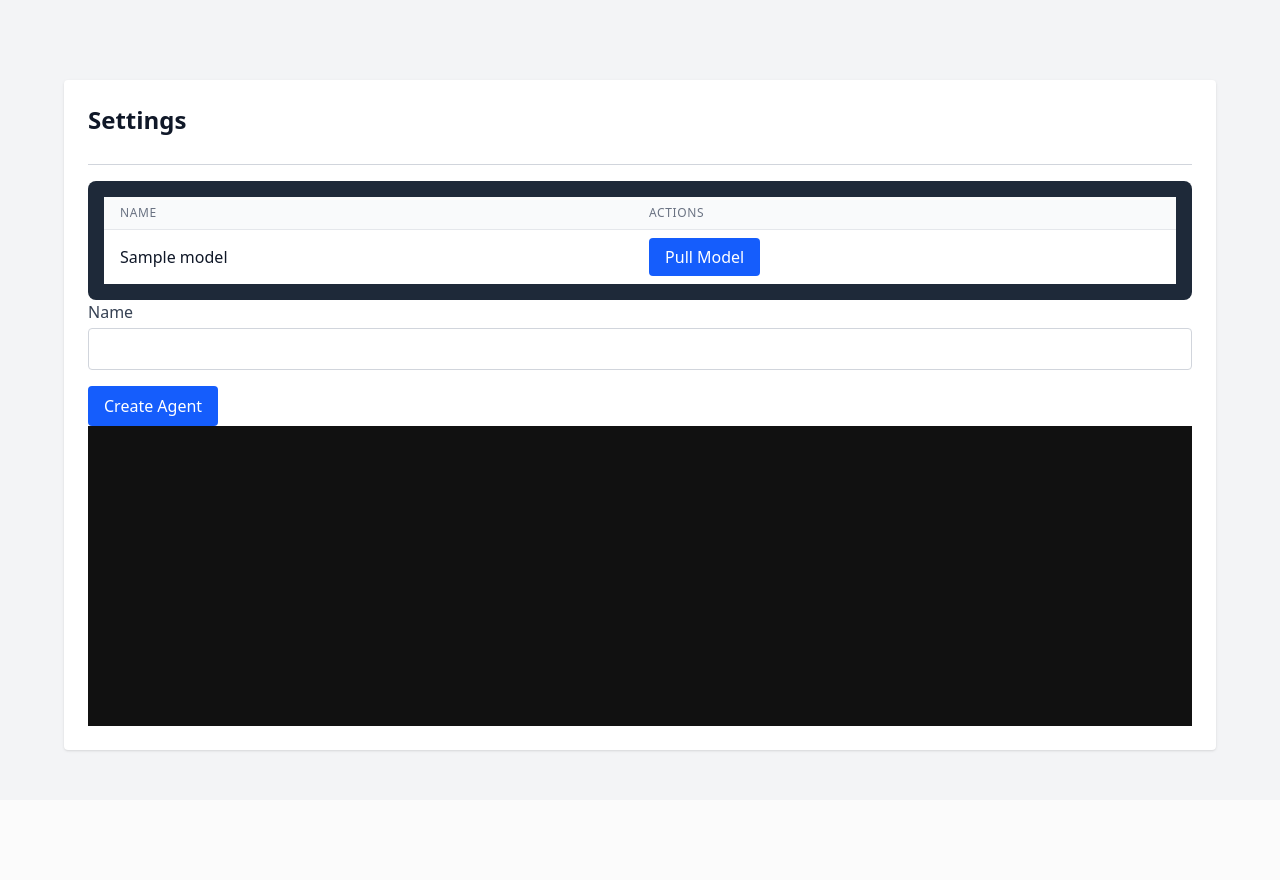
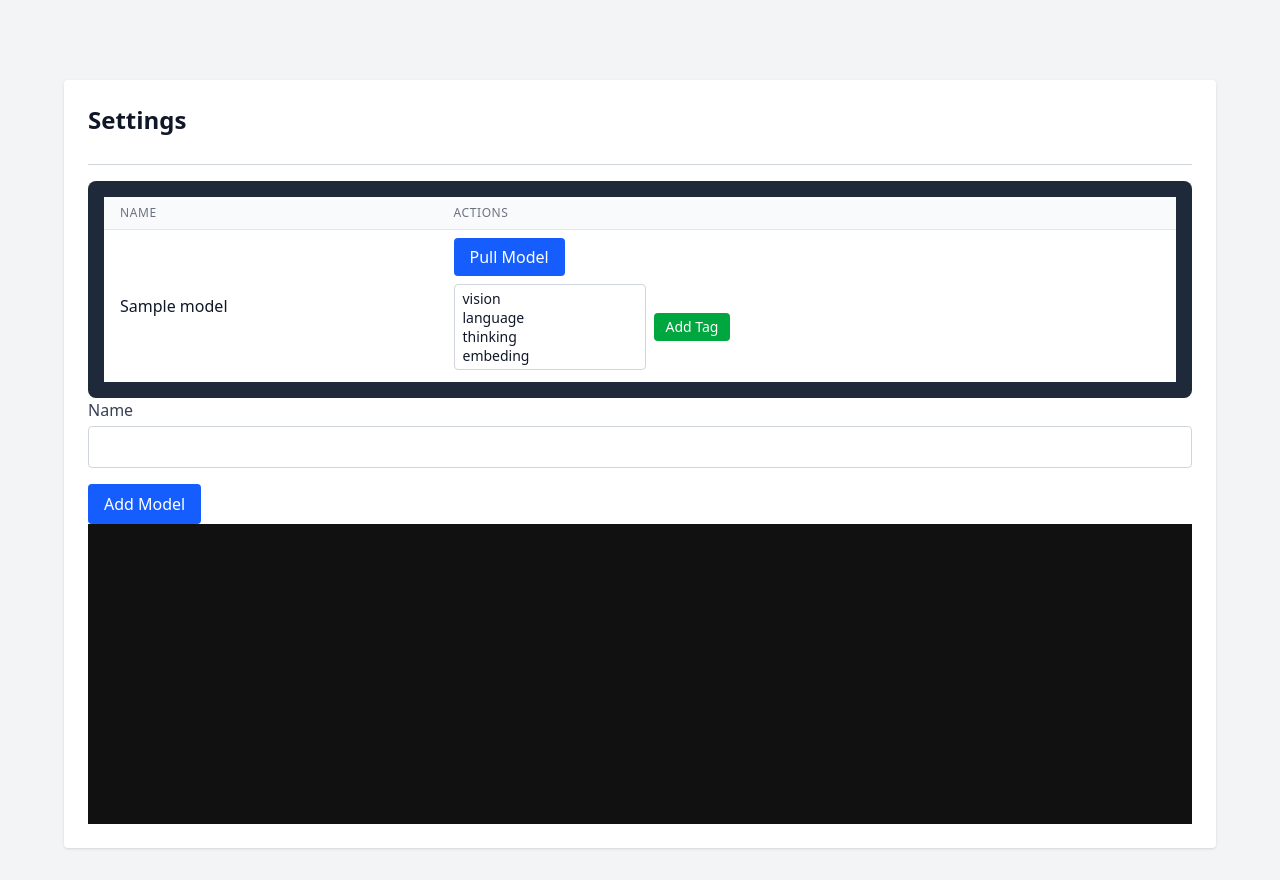
Before and after one commit to JackFurby/partially-aware-assistant, a Flask app: template partially_aware_app/templates/settings/edit_agent.html in a window 1280 px wide. Before the commit the page ends 752 px from the top, so only its background shows below. Run offline with Flask 3, Linux system fonts and the light colour scheme; tables that the repository leaves empty hold one stand-in row (values such as "Sample post"); the template is opened without the code that fills it: values that come from a table or form of the project are taken from there, most other values are stand-ins (such as "Sample title", 1, 10 or a date in 2020); some libraries are stand-ins or nearby versions.

Commit message:
added tags to models

```diff
--- a/partially_aware_app/settings/forms.py
+++ b/partially_aware_app/settings/forms.py
@@ -1,5 +1,5 @@
 from flask_wtf import FlaskForm
-from wtforms import StringField, SubmitField, TextAreaField
+from wtforms import StringField, SubmitField, TextAreaField, HiddenField, SelectMultipleField
 from wtforms.validators import DataRequired, Email, ValidationError
 from flask_security import SQLAlchemyUserDatastore
 from partially_aware_app import db
@@ -28,3 +28,15 @@
 class SystemRAGQueryForm(FlaskForm):
 	query_template = TextAreaField("Query Template (must include '[context]' and '[query]')", validators=[DataRequired()])
 	submit = SubmitField('Update')
+
+
+class ModelTagForm(FlaskForm):
+	model_name = StringField('Model Name', validators=[DataRequired()])
+
+	tags = SelectMultipleField(
+		"Tags",
+		choices=["vision", "language", "thinking", "embeding"],
+		validators=[DataRequired()],
+	)
+
+	submit = SubmitField("Add Tag")
--- a/partially_aware_app/static/src/output.css
+++ b/partially_aware_app/static/src/output.css
@@ -15,6 +15,8 @@
     --color-red-900: oklch(39.6% 0.141 25.723);
     --color-yellow-500: oklch(79.5% 0.184 86.047);
     --color-green-500: oklch(72.3% 0.219 149.579);
+    --color-green-600: oklch(62.7% 0.194 149.214);
+    --color-green-700: oklch(52.7% 0.154 150.069);
     --color-blue-50: oklch(97% 0.014 254.604);
     --color-blue-100: oklch(93.2% 0.032 255.585);
     --color-blue-200: oklch(88.2% 0.059 254.128);
@@ -359,6 +361,9 @@
   .w-44 {
     width: calc(var(--spacing) * 44);
   }
+  .w-48 {
+    width: calc(var(--spacing) * 48);
+  }
   .w-64 {
     width: calc(var(--spacing) * 64);
   }
@@ -609,6 +632,9 @@
   .bg-green-500 {
     background-color: var(--color-green-500);
   }
+  .bg-green-600 {
+    background-color: var(--color-green-600);
+  }
   .bg-red-100 {
     background-color: var(--color-red-100);
   }
@@ -913,6 +952,13 @@
       }
     }
   }
+  .hover\:bg-green-700 {
+    &:hover {
+      @media (hover: hover) {
+        background-color: var(--color-green-700);
+      }
+    }
+  }
   .hover\:bg-red-700 {
     &:hover {
       @media (hover: hover) {
@@ -992,6 +1038,11 @@
   .focus\:ring-blue-500 {
     &:focus {
       --tw-ring-color: var(--color-blue-500);
+    }
+  }
+  .focus\:ring-green-500 {
+    &:focus {
+      --tw-ring-color: var(--color-green-500);
     }
   }
   .focus\:ring-indigo-500 {
@@ -1082,6 +1133,26 @@
       }
     }
   }
+}
+@property --tw-rotate-x {
+  syntax: "*";
+  inherits: false;
+}
+@property --tw-rotate-y {
+  syntax: "*";
+  inherits: false;
+}
+@property --tw-rotate-z {
+  syntax: "*";
+  inherits: false;
+}
+@property --tw-skew-x {
+  syntax: "*";
+  inherits: false;
+}
+@property --tw-skew-y {
+  syntax: "*";
+  inherits: false;
 }
 @property --tw-space-y-reverse {
   syntax: "*";
@@ -1180,9 +1251,72 @@
   inherits: false;
   initial-value: 0 0 #0000;
 }
+@property --tw-outline-style {
+  syntax: "*";
+  inherits: false;
+  initial-value: solid;
+}
+@property --tw-blur {
+  syntax: "*";
+  inherits: false;
+}
+@property --tw-brightness {
+  syntax: "*";
+  inherits: false;
+}
+@property --tw-contrast {
+  syntax: "*";
+  inherits: false;
+}
+@property --tw-grayscale {
+  syntax: "*";
+  inherits: false;
+}
+@property --tw-hue-rotate {
+  syntax: "*";
+  inherits: false;
+}
+@property --tw-invert {
+  syntax: "*";
+  inherits: false;
+}
+@property --tw-opacity {
+  syntax: "*";
+  inherits: false;
+}
+@property --tw-saturate {
+  syntax: "*";
+  inherits: false;
+}
+@property --tw-sepia {
+  syntax: "*";
+  inherits: false;
+}
+@property --tw-drop-shadow {
+  syntax: "*";
+  inherits: false;
+}
+@property --tw-drop-shadow-color {
+  syntax: "*";
+  inherits: false;
+}
+@property --tw-drop-shadow-alpha {
+  syntax: "<percentage>";
+  inherits: false;
+  initial-value: 100%;
+}
+@property --tw-drop-shadow-size {
+  syntax: "*";
+  inherits: false;
+}
 @layer properties {
   @supports ((-webkit-hyphens: none) and (not (margin-trim: inline))) or ((-moz-orient: inline) and (not (color:rgb(from red r g b)))) {
     *, ::before, ::after, ::backdrop {
+      --tw-rotate-x: initial;
+      --tw-rotate-y: initial;
+      --tw-rotate-z: initial;
+      --tw-skew-x: initial;
+      --tw-skew-y: initial;
       --tw-space-y-reverse: 0;
       --tw-space-x-reverse: 0;
       --tw-divide-y-reverse: 0;
@@ -1204,6 +1338,20 @@
       --tw-ring-offset-width: 0px;
       --tw-ring-offset-color: #fff;
       --tw-ring-offset-shadow: 0 0 #0000;
+      --tw-outline-style: solid;
+      --tw-blur: initial;
+      --tw-brightness: initial;
+      --tw-contrast: initial;
+      --tw-grayscale: initial;
+      --tw-hue-rotate: initial;
+      --tw-invert: initial;
+      --tw-opacity: initial;
+      --tw-saturate: initial;
+      --tw-sepia: initial;
+      --tw-drop-shadow: initial;
+      --tw-drop-shadow-color: initial;
+      --tw-drop-shadow-alpha: 100%;
+      --tw-drop-shadow-size: initial;
     }
   }
 }
--- a/partially_aware_app/templates/settings/edit_agent.html
+++ b/partially_aware_app/templates/settings/edit_agent.html
@@ -25,6 +25,24 @@
 								<button data-agent="{{ model.agent_id }}" data-model="{{ model.model_name }}" class="pull-btn bg-blue-600 text-white px-4 py-2 rounded hover:bg-blue-700 focus:outline-none focus:ring-2 focus:ring-blue-500">
 									Pull Model
 								</button>
+
+								<form method="POST" class="flex items-center gap-2 mt-2" action="{{ url_for('settings.add_model_tag', id=model.agent_id) }}">
+									{{ tag_form.hidden_tag() }}
+
+									{{ tag_form.model_name(value=model.model_name, type="hidden") }}
+
+									{{ tag_form.tags(class="block w-48 px-2 py-1 border border-gray-300 rounded text-sm focus:outline-none focus:ring-2 focus:ring-blue-500") }}
+
+									{{ tag_form.submit(class="bg-green-600 text-white px-3 py-1 rounded text-sm hover:bg-green-700 focus:outline-none focus:ring-2 focus:ring-green-500") }}
+								</form>
+
+								<div class="flex flex-wrap gap-1 mt-1">
+									{% for tag in model.tags %}
+										<span class="bg-gray-200 text-xs px-2 py-0.5 rounded">
+											{{ tag.name }}
+										</span>
+									{% endfor %}
+								</div>
 							</td>
 						</tr>
 						{% endfor %}
@@ -34,19 +52,19 @@
 		</div>
 
 		<form method="POST" class="space-y-4">
-			{{ form.hidden_tag() }}
+			{{ model_form.hidden_tag() }}
 
 			<div>
-				{{ form.name.label(class="block text-gray-700 font-medium mb-1") }}
-				{{ form.name(class="block w-full px-3 py-2 border border-gray-300 rounded focus:outline-none focus:ring-2 focus:ring-blue-500 focus:border-blue-500") }}
-				{% for error in form.name.errors %}
+				{{ model_form.name.label(class="block text-gray-700 font-medium mb-1") }}
+				{{ model_form.name(class="block w-full px-3 py-2 border border-gray-300 rounded focus:outline-none focus:ring-2 focus:ring-blue-500 focus:border-blue-500") }}
+				{% for error in model_form.name.errors %}
 					<p class="text-sm text-red-600 mt-1">{{ error }}</p>
 				{% endfor %}
 			</div>
 
 			<div>
 				<button type="submit" class="bg-blue-600 text-white px-4 py-2 rounded hover:bg-blue-700 focus:outline-none focus:ring-2 focus:ring-blue-500">
-					{{ form.submit.label.text }}
+					{{ model_form.submit.label.text }}
 				</button>
 			</div>
 		</form>
```
Also changed, not shown: other parts of partially_aware_app/static/src/output.css (+31 -0 lines), migrations/versions/404d1328dd98_added_model_tags_table.py (added, +36 -0 lines), partially_aware_app/models.py (+18 -0 lines), partially_aware_app/settings/routes.py (+48 -8 lines).
